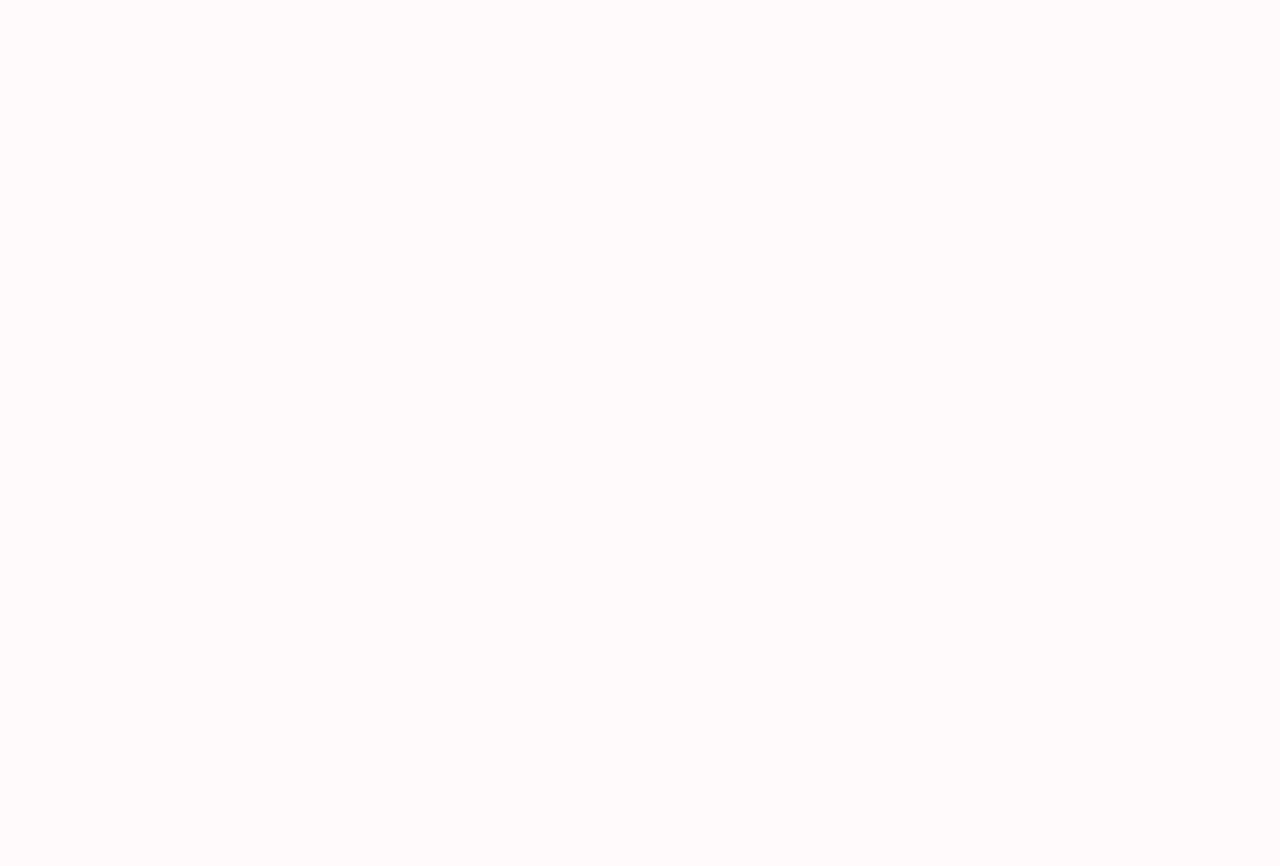
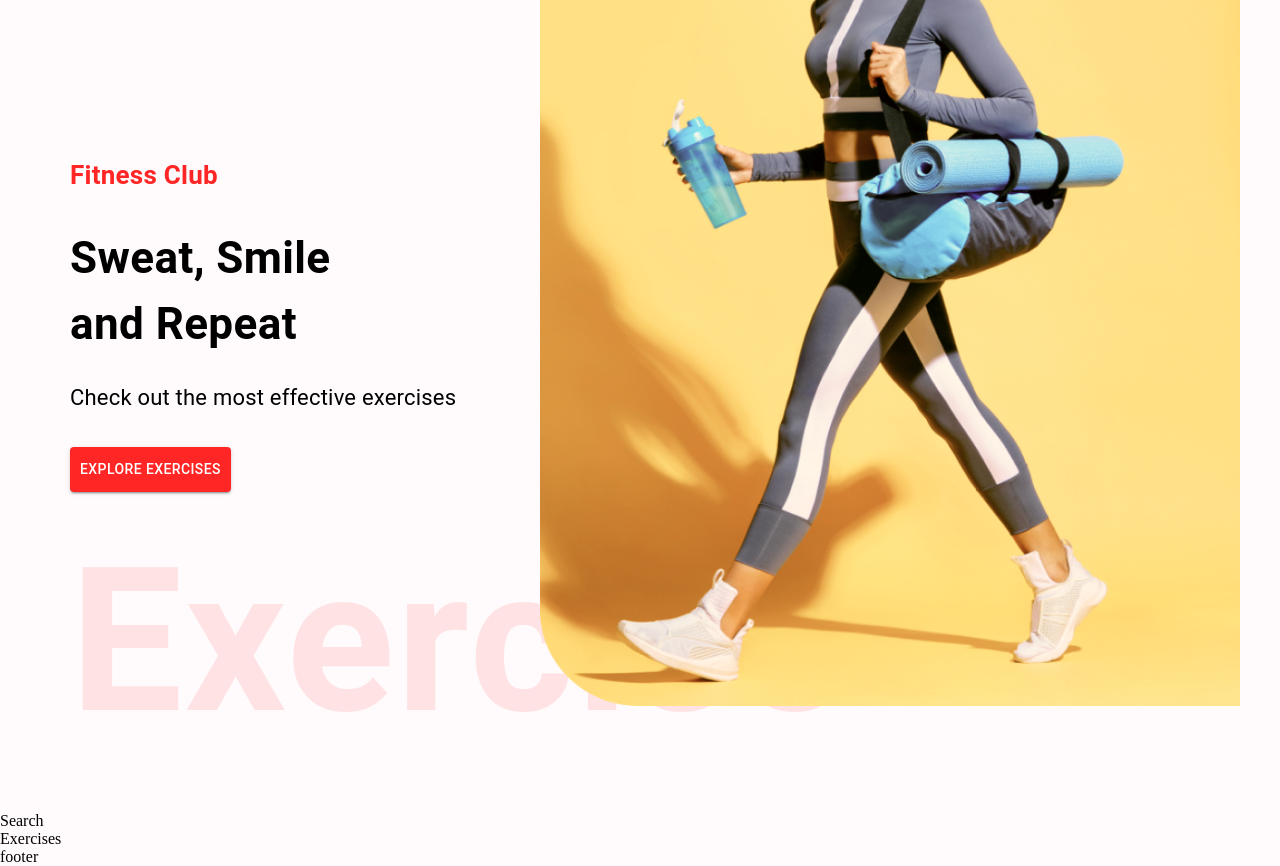
Before and after one commit to JadeYe2020/exercises_exploration_app, a React (Create React App) app: page / in a window 1280 px wide. Shown: the part 160-1026 px from the top of the page. Before the commit the page ends 800 px from the top, so only its background shows below. Built offline with nearby package versions, Linux system fonts and the light colour scheme.

Commit message:
Set up layout for Home page. Create the herobanner.

```diff
--- /dev/null
+++ b/src/components/Exercises.js
@@ -0,0 +1,7 @@
+const Exercises = () => {
+  return (
+    <div>Exercises</div>
+  )
+}
+
+export default Exercises
--- /dev/null
+++ b/src/components/HeroBanner.js
@@ -0,0 +1,37 @@
+import { Box, Typography, Button } from '@mui/material'
+import HeroBannerImage from '../assets/images/banner.png'
+
+const HeroBanner = () => {
+  return (
+    <Box position='relative' p='20px' sx={{
+      mt: { lg: '212px', xs: '70px'},
+      ml: { sm: '50px' }
+    }}>
+      <Typography color='#FF2625' fontWeight='600' fontSize='26px'>
+        Fitness Club
+      </Typography>
+      <Typography fontWeight='700' mb='23px' mt='30px' sx={{
+        fontSize: { lg: '44px', xs: '40px'}
+      }}>
+        Sweat, Smile <br /> and Repeat
+      </Typography>
+      <Typography fontSize='22px' lineHeight='35px' mb={4}>
+        Check out the most effective exercises
+      </Typography>
+      <Button variant='contained' color='success' href='#exercises' sx={{
+        backgroundColor: '#FF2625', padding: '10px'
+      }}>
+        Explore Exercises
+      </Button>
+      <Typography fontWeight={600} color='#FF2625' fontSize='200px' sx={{
+        opacity: 0.1,
+        display: { lg: 'block', xs: 'non'}
+      }}>
+        Exercise
+      </Typography>
+      <img src={HeroBannerImage} alt='banner' className='hero-banner-img' />
+    </Box>
+  )
+}
+
+export default HeroBanner
--- /dev/null
+++ b/src/components/Search.js
@@ -0,0 +1,7 @@
+const Search = () => {
+  return (
+    <div>Search</div>
+  )
+}
+
+export default Search
--- a/src/pages/Home.js
+++ b/src/pages/Home.js
@@ -1,8 +1,17 @@
-import React from 'react'
+import { useState } from 'react'
+import { Box } from '@mui/material'
+
+import HeroBanner from '../components/HeroBanner'
+import Search from '../components/Search'
+import Exercises from '../components/Exercises'
 
 const Home = () => {
   return (
-    <div>Home</div>
+    <Box>
+      <HeroBanner />
+      <Search />
+      <Exercises />
+    </Box>
   )
 }
 
```
